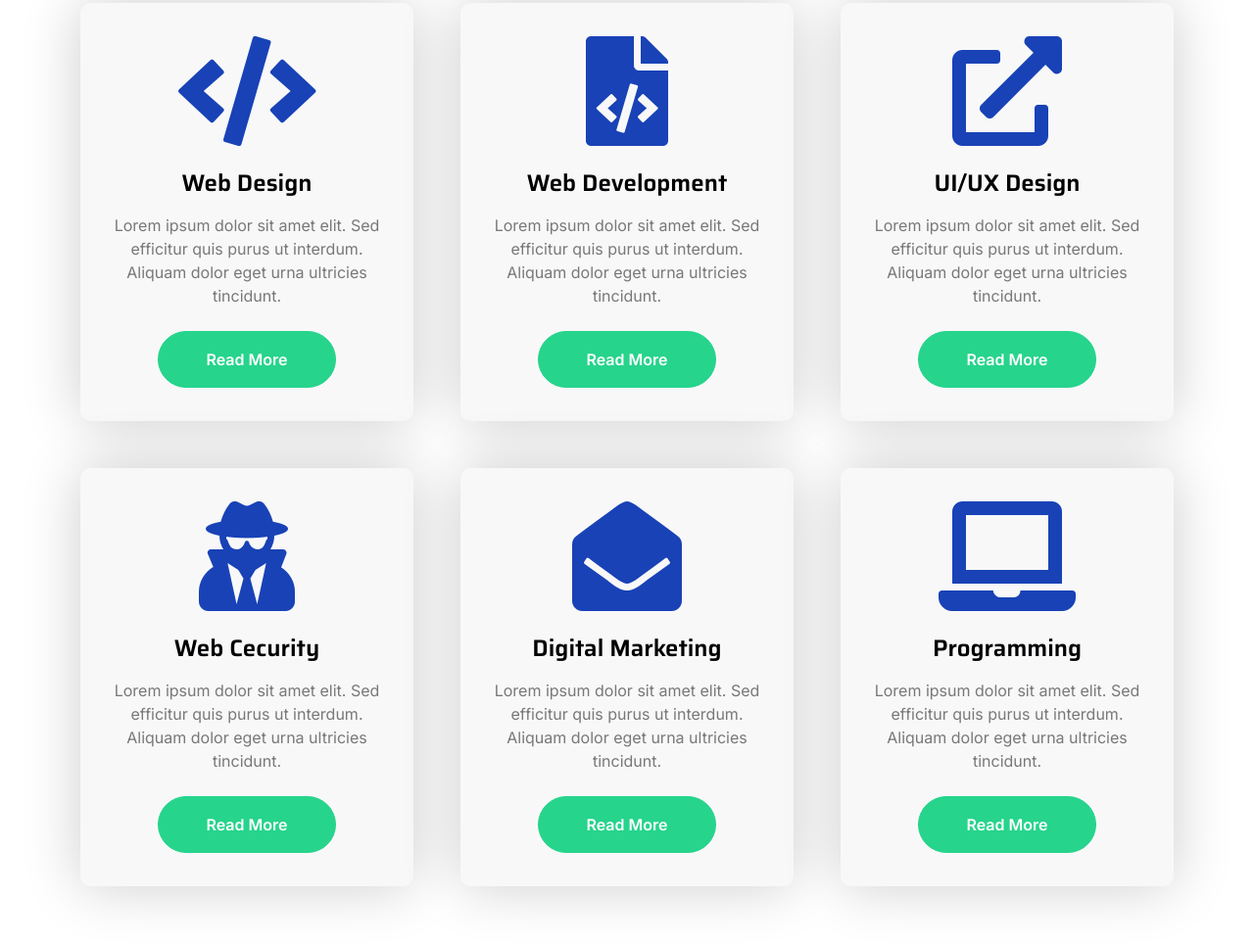
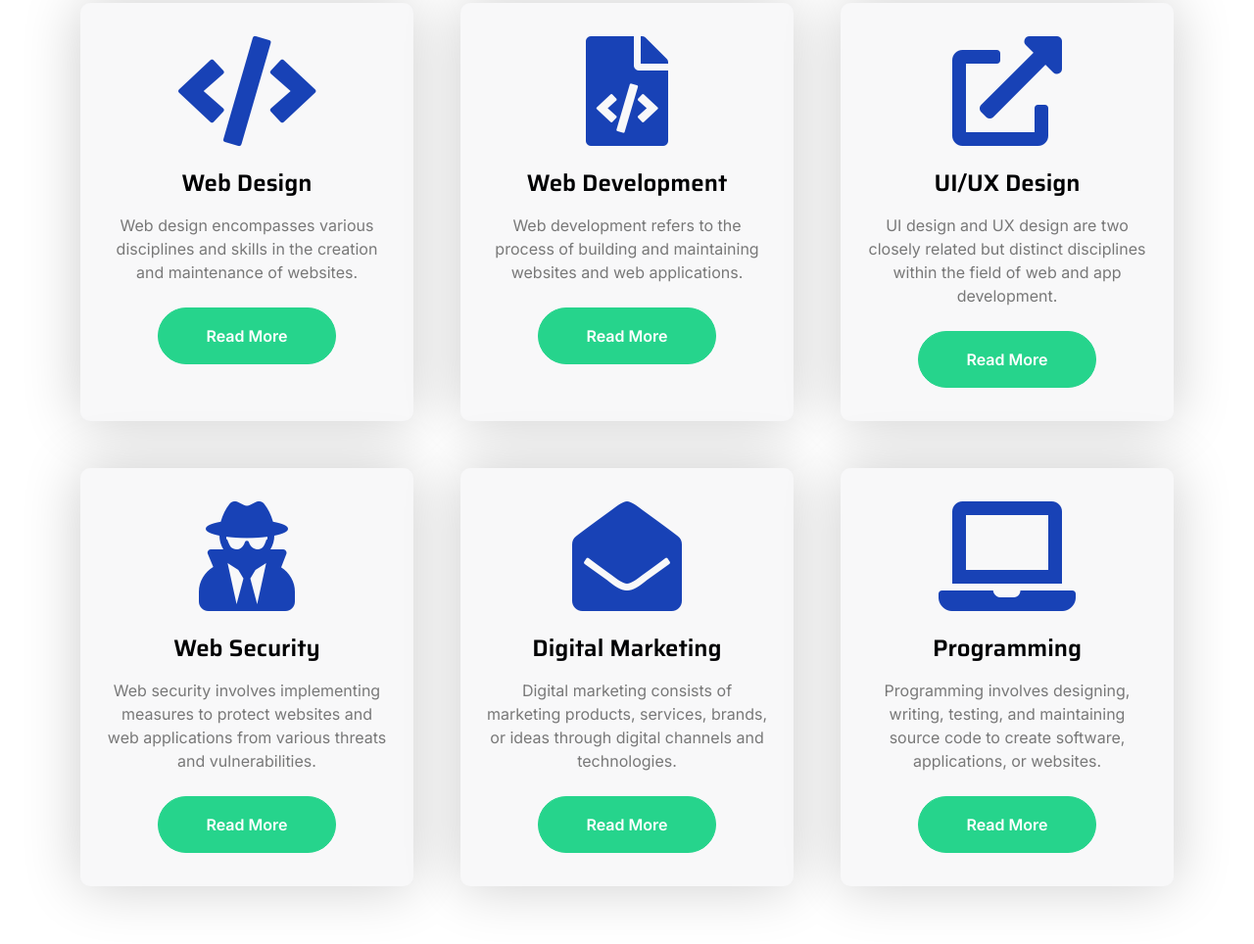
Before and after one commit to sahalkdr/pixelsolutions, a plain HTML site: page service.html in a window 1280 px wide. Shown: the part 924-1888 px from the top of the page at 98% size. Drawn offline with nearby package versions, Linux system fonts and the light colour scheme.

Commit message:
Update service.html

```diff
--- a/service.html
+++ b/service.html
@@ -170,7 +170,7 @@
                                 <div class="services-content-icon">
                                     <i class="fa fa-code fa-7x mb-4 text-primary"></i>
                                     <h4 class="mb-3">Web Design</h4>
-                                    <p class="mb-4">Lorem ipsum dolor sit amet elit. Sed efficitur quis purus ut interdum. Aliquam dolor eget urna ultricies tincidunt.</p>
+                                    <p class="mb-4">Web design encompasses various disciplines and skills in the creation and maintenance of websites.</p>
                                     <a href="" class="btn btn-secondary text-white px-5 py-3 rounded-pill">Read More</a>
                                 </div>
                             </div>
@@ -182,7 +182,7 @@
                                 <div class="services-content-icon">
                                     <i class="fa fa-file-code fa-7x mb-4 text-primary"></i>
                                     <h4 class="mb-3">Web Development</h4>
-                                    <p class="mb-4">Lorem ipsum dolor sit amet elit. Sed efficitur quis purus ut interdum. Aliquam dolor eget urna ultricies tincidunt.</p>
+                                    <p class="mb-4">Web development refers to the process of building and maintaining websites and web applications.</p>
                                     <a href="" class="btn btn-secondary text-white px-5 py-3 rounded-pill">Read More</a>
                                 </div>
                             </div>
@@ -194,7 +194,7 @@
                                 <div class="services-content-icon">
                                     <i class="fa fa-external-link-alt fa-7x mb-4 text-primary"></i>
                                     <h4 class="mb-3">UI/UX Design</h4>
-                                    <p class="mb-4">Lorem ipsum dolor sit amet elit. Sed efficitur quis purus ut interdum. Aliquam dolor eget urna ultricies tincidunt.</p>
+                                    <p class="mb-4">UI design and UX design are two closely related but distinct disciplines within the field of web and app development.</p>
                                     <a href="" class="btn btn-secondary text-white px-5 py-3 rounded-pill">Read More</a>
                                 </div>
                             </div>
@@ -205,8 +205,8 @@
                             <div class="p-4 text-center services-content">
                                 <div class="services-content-icon">
                                     <i class="fas fa-user-secret fa-7x mb-4 text-primary"></i>
-                                    <h4 class="mb-3">Web Cecurity</h4>
-                                    <p class="mb-4">Lorem ipsum dolor sit amet elit. Sed efficitur quis purus ut interdum. Aliquam dolor eget urna ultricies tincidunt.</p>
+                                    <h4 class="mb-3">Web Security</h4>
+                                    <p class="mb-4">Web security involves implementing measures to protect websites and web applications from various threats and vulnerabilities.</p>
                                     <a href="" class="btn btn-secondary text-white px-5 py-3 rounded-pill">Read More</a>
                                 </div>
 
@@ -219,7 +219,7 @@
                                 <div class="services-content-icon">
                                     <i class="fa fa-envelope-open fa-7x mb-4 text-primary"></i>
                                     <h4 class="mb-3">Digital Marketing</h4>
-                                    <p class="mb-4">Lorem ipsum dolor sit amet elit. Sed efficitur quis purus ut interdum. Aliquam dolor eget urna ultricies tincidunt.</p>
+                                    <p class="mb-4">Digital marketing consists of marketing products, services, brands, or ideas through digital channels and technologies.</p>
                                     <a href="" class="btn btn-secondary text-white px-5 py-3 rounded-pill">Read More</a>
                                 </div>
                             </div>
@@ -231,7 +231,7 @@
                                 <div class="services-content-icon">
                                     <i class="fas fa-laptop fa-7x mb-4 text-primary"></i>
                                     <h4 class="mb-3">Programming</h4>
-                                    <p class="mb-4">Lorem ipsum dolor sit amet elit. Sed efficitur quis purus ut interdum. Aliquam dolor eget urna ultricies tincidunt.</p>
+                                    <p class="mb-4">Programming involves designing, writing, testing, and maintaining source code to create software, applications, or websites.</p>
                                     <a href="" class="btn btn-secondary text-white px-5 py-3 rounded-pill">Read More</a>
                                 </div>
                             </div>
```
